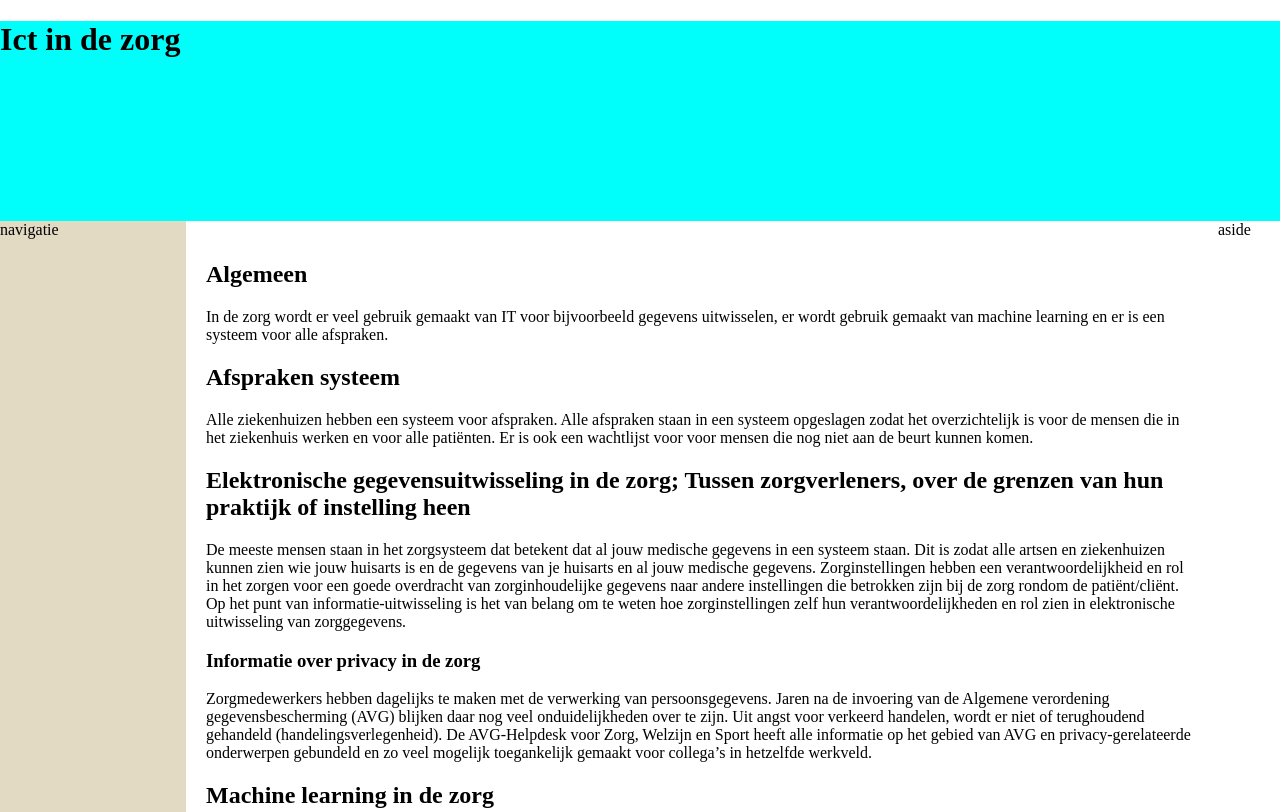
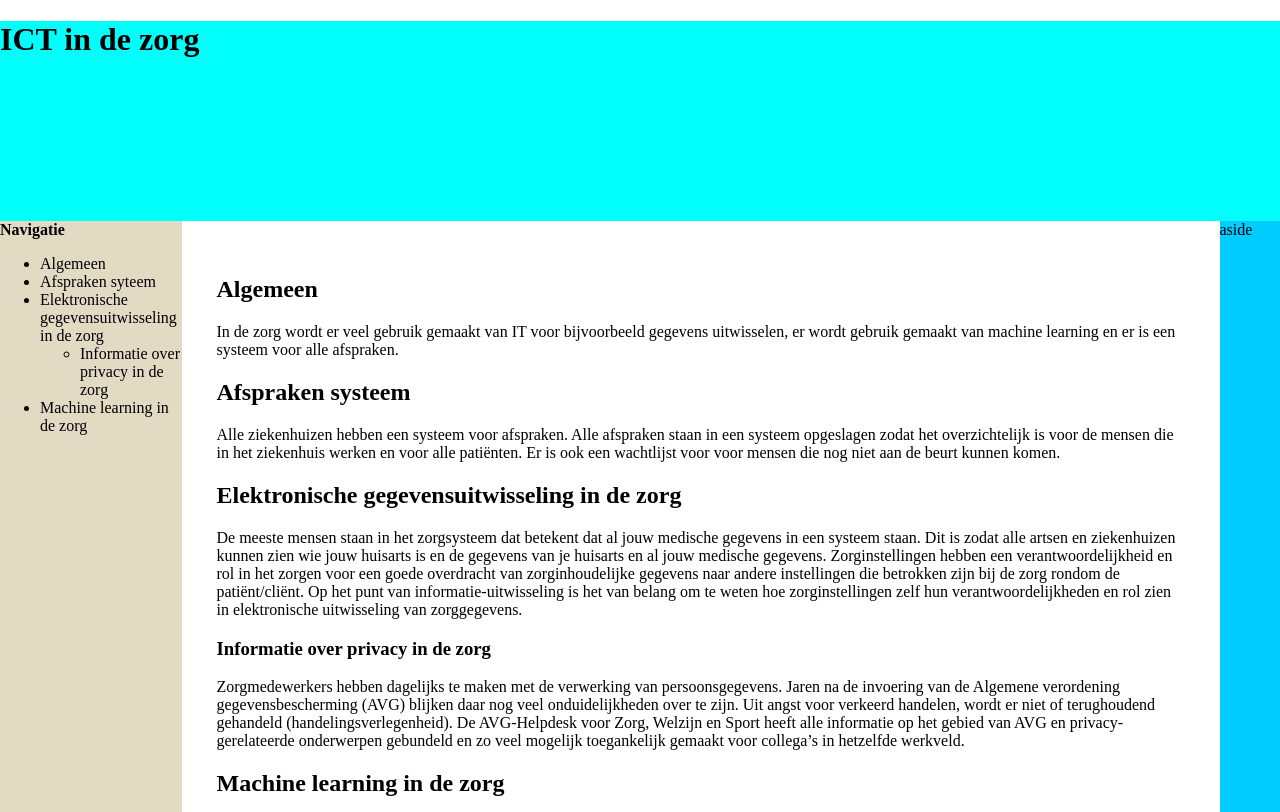
Before and after one commit to Nick-Speelman/ict-site2, a plain HTML site: page index.html in a window 1280 px wide. Shown: the top 812 px of the page. Drawn offline with Linux system fonts and the light colour scheme.

Commit message:
Navigatie aangepast

```diff
--- a/index.html
+++ b/index.html
@@ -4,12 +4,21 @@
 <head>
   <link rel="stylesheet" href="style.css">
 </head>
-<header><h1>Ict in de zorg</h1></header>
+<header><h1>ICT in de zorg</h1></header>
 
   <body>
   <div class="content">
   <nav>
-    navigatie
+    <strong>Navigatie</strong>
+    <ul>
+      <li>Algemeen</li>
+      <li>Afspraken syteem</li>
+      <li>Elektronische gegevensuitwisseling in de zorg</li>
+      <ul>
+        <li>Informatie over privacy in de zorg</li>
+      </ul>
+      <li>Machine learning in de zorg</li>
+    </ul>
   </nav>
   <article>
 
@@ -20,7 +29,7 @@
 <h2>Afspraken systeem</h2>
 <p>Alle ziekenhuizen hebben een systeem voor afspraken. Alle afspraken staan in een systeem opgeslagen zodat het overzichtelijk is voor de mensen die in het ziekenhuis werken en voor alle patiënten. Er is ook een wachtlijst voor voor mensen die nog niet aan de beurt kunnen komen. </p>
 
-<h2>Elektronische gegevensuitwisseling in de zorg; Tussen zorgverleners, over de grenzen van hun praktijk of instelling heen</h2>
+<h2>Elektronische gegevensuitwisseling in de zorg</h2>
 
 <p>De meeste mensen staan in het zorgsysteem dat betekent dat al jouw medische gegevens in een systeem staan. Dit is zodat alle artsen en ziekenhuizen kunnen zien wie jouw huisarts is en de gegevens van je huisarts en al jouw medische gegevens. Zorginstellingen hebben een verantwoordelijkheid en rol in het zorgen voor een goede overdracht van zorginhoudelijke gegevens naar andere instellingen die betrokken zijn bij de zorg rondom de patiënt/cliënt. Op het punt van informatie-uitwisseling is het van belang om te weten hoe zorginstellingen zelf hun verantwoordelijkheden en rol zien in elektronische uitwisseling van zorggegevens.</p>
 
--- a/style.css
+++ b/style.css
@@ -4,6 +4,8 @@ body{
 header{
   background-color:#00fffb;
   height:200px
+
+
 }
 .content{
   display:flex;
@@ -12,12 +14,15 @@ nav{
   width:15vw;
   color:black;
   background-color:#e3dac4
+
+
 }
 article{
   width:80vw;
   padding:20px;
+  margin:15px;
 }
 aside{
   width:5vw;
-
+  background-color: #00ccff;
 }
```
